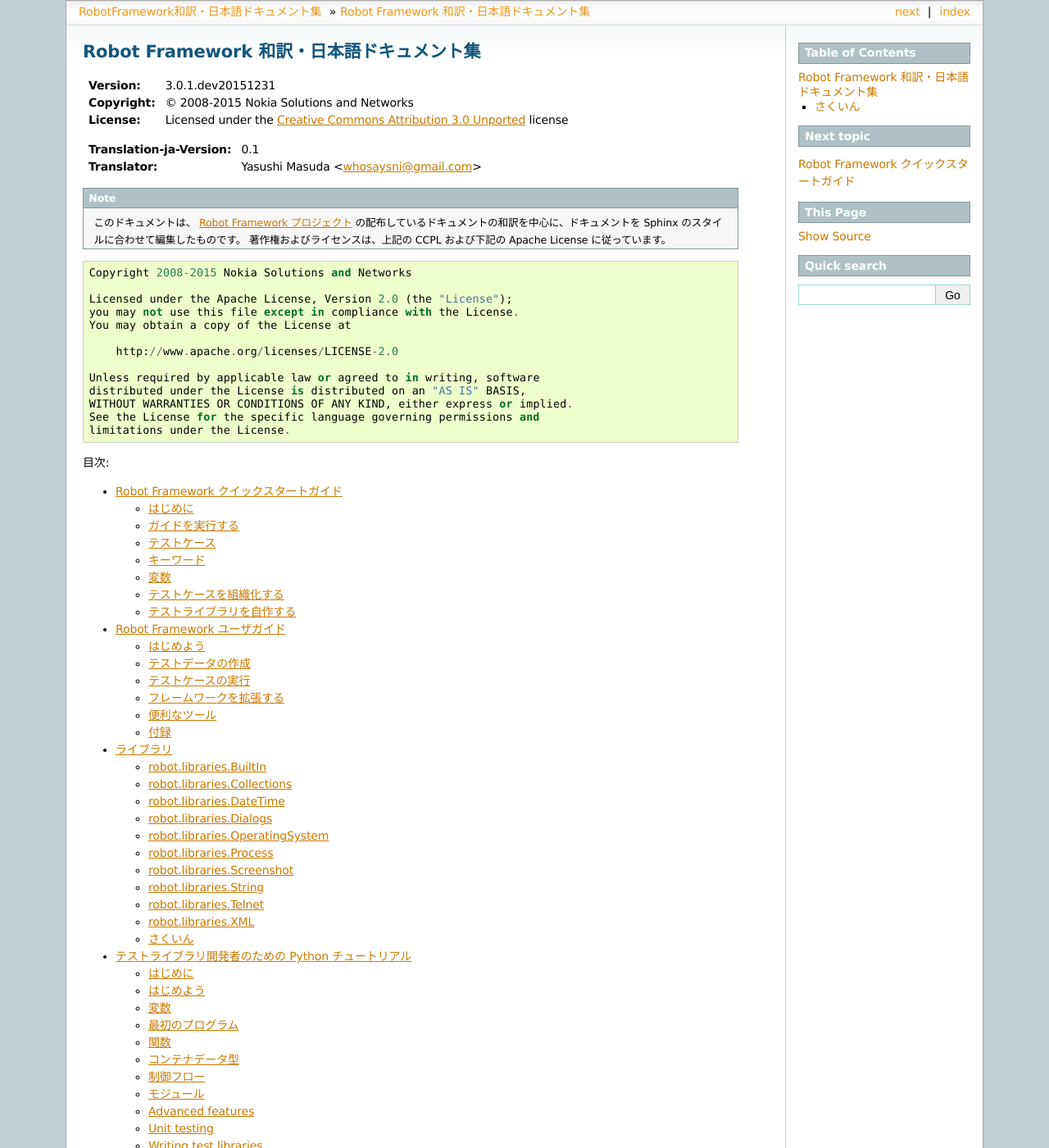
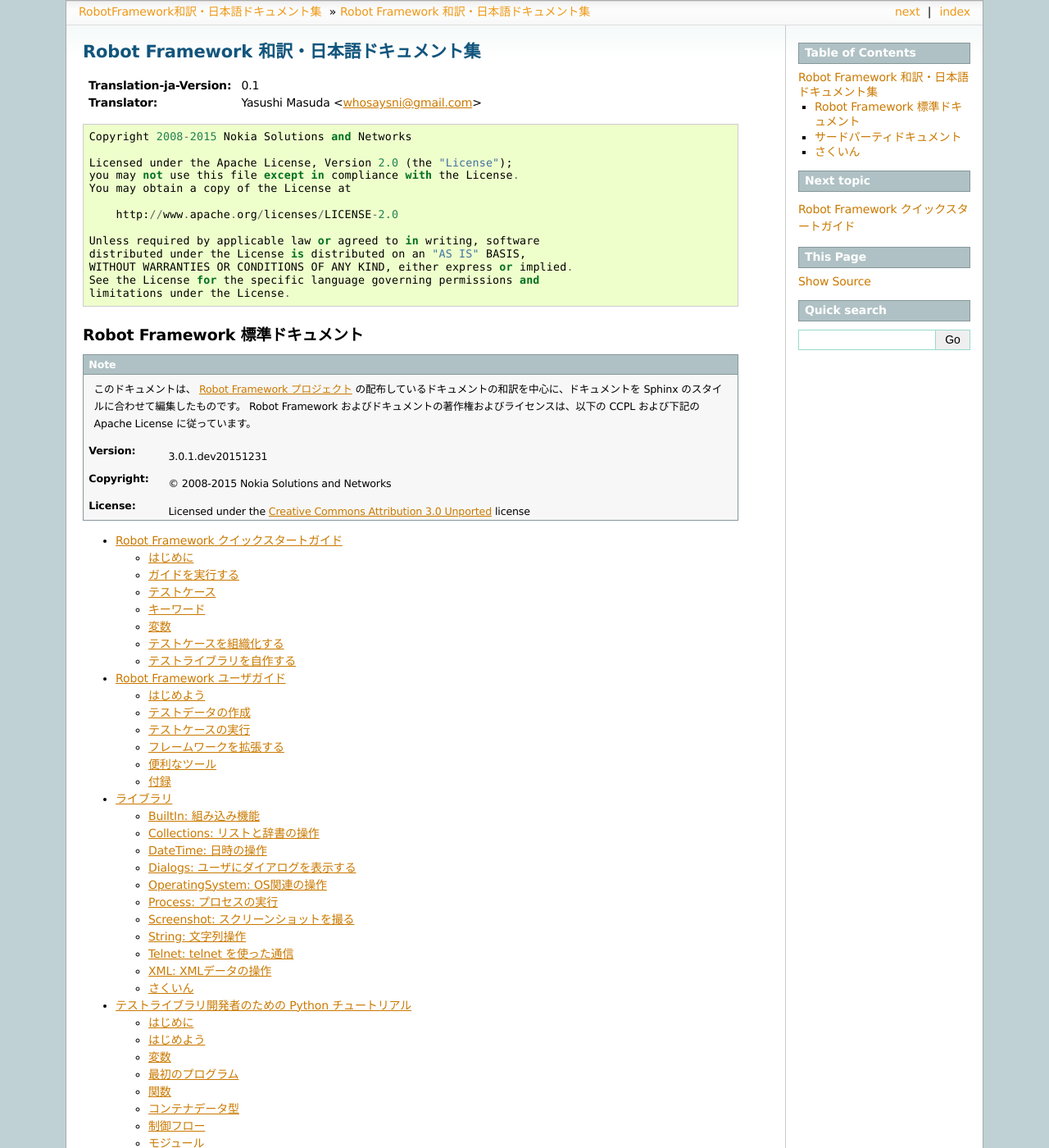
Before and after one commit to whosaysni/robotframework-ja, a Sphinx documentation site: the page built from docs/index.rst, in a window 1280 px wide and 1400 px high. Shown: the whole window at 82% size. Built offline with Sphinx 7.4.7, drawn with Linux system fonts in a browser that asks for light colours.

Commit message:
ライブラリのタイトルに日本語注釈をつけて、トップページの構成を変更した。

```diff
--- a/docs/index.rst
+++ b/docs/index.rst
@@ -5,24 +5,25 @@
 Robot Framework 和訳・日本語ドキュメント集
 ============================================
 
-:Version: 3.0.1.dev20151231
-
-:Copyright: |copy| 2008-2015 Nokia Solutions and Networks
-:License: Licensed under the `Creative Commons Attribution 3.0 Unported`__ license
-
-__ http://creativecommons.org/licenses/by/3.0/
-
 :Translation-ja-Version: |version|
 :Translator: Yasushi Masuda <whosaysni@gmail.com>
-
-.. note::
-   このドキュメントは、 `Robot Framework プロジェクト <http://robotframework.org/>`_ の配布しているドキュメントの和訳を中心に、ドキュメントを Sphinx のスタイルに合わせて編集したものです。
-   著作権およびライセンスは、上記の CCPL および下記の Apache License に従っています。
 
 .. include:: COPYRIGHT.txt
    :literal:
 
-目次:
+Robot Framework 標準ドキュメント
+===================================
+
+.. note::
+   このドキュメントは、 `Robot Framework プロジェクト <http://robotframework.org/>`_ の配布しているドキュメントの和訳を中心に、ドキュメントを Sphinx のスタイルに合わせて編集したものです。
+   Robot Framework およびドキュメントの著作権およびライセンスは、以下の CCPL および下記の Apache License に従っています。
+
+   :Version: 3.0.1.dev20151231
+
+   :Copyright: |copy| 2008-2015 Nokia Solutions and Networks
+   :License: Licensed under the `Creative Commons Attribution 3.0 Unported`__ license
+
+__ http://creativecommons.org/licenses/by/3.0/
 
 .. toctree::
    :maxdepth: 2
@@ -34,6 +35,12 @@
    schema/README
 
 
+サードパーティドキュメント
+============================
+
+TBD
+
+
 さくいん
 ==========
 
--- a/docs/lib/BuiltIn.rst
+++ b/docs/lib/BuiltIn.rst
@@ -1,4 +1,4 @@
-robot.libraries.BuiltIn
+BuiltIn: 組み込み機能
 =======================
 Version:          3.0
 Scope:            global
--- a/docs/lib/Collections.rst
+++ b/docs/lib/Collections.rst
@@ -1,5 +1,5 @@
-robot.libraries.Collections
-===========================
+Collections: リストと辞書の操作
+====================================
 Version:          3.0
 Scope:            global
 Named arguments:  supported
--- a/docs/lib/DateTime.rst
+++ b/docs/lib/DateTime.rst
@@ -1,4 +1,4 @@
-robot.libraries.DateTime
+DateTime: 日時の操作
 ========================
 Version:          3.0
 Scope:            global
--- a/docs/lib/Dialogs.rst
+++ b/docs/lib/Dialogs.rst
@@ -1,5 +1,5 @@
-robot.libraries.Dialogs
-=======================
+Dialogs: ユーザにダイアログを表示する
+========================================
 Version:          3.0
 Scope:            global
 Named arguments:  supported
--- a/docs/lib/OperatingSystem.rst
+++ b/docs/lib/OperatingSystem.rst
@@ -1,4 +1,4 @@
-robot.libraries.OperatingSystem
+OperatingSystem: OS関連の操作
 ===============================
 Version:          3.0
 Scope:            global
--- a/docs/lib/Process.rst
+++ b/docs/lib/Process.rst
@@ -1,4 +1,4 @@
-robot.libraries.Process
+Process: プロセスの実行
 =======================
 Version:          3.0
 Scope:            global
--- a/docs/lib/Screenshot.rst
+++ b/docs/lib/Screenshot.rst
@@ -1,5 +1,5 @@
-robot.libraries.Screenshot
-==========================
+Screenshot: スクリーンショットを撮る
+======================================
 Version:          3.0
 Scope:            test suite
 Named arguments:  supported
--- a/docs/lib/String.rst
+++ b/docs/lib/String.rst
@@ -1,4 +1,4 @@
-robot.libraries.String
+String: 文字列操作
 ======================
 Version:          3.0
 Scope:            global
--- a/docs/lib/Telnet.rst
+++ b/docs/lib/Telnet.rst
@@ -1,5 +1,5 @@
-robot.libraries.Telnet
-======================
+Telnet: telnet を使った通信
+==============================
 Version:          3.0
 Scope:            test suite
 Named arguments:  supported
--- a/docs/lib/XML.rst
+++ b/docs/lib/XML.rst
@@ -1,5 +1,5 @@
-robot.libraries.XML
-===================
+XML: XMLデータの操作
+========================
 Version:          3.0
 Scope:            global
 Named arguments:  supported
```
